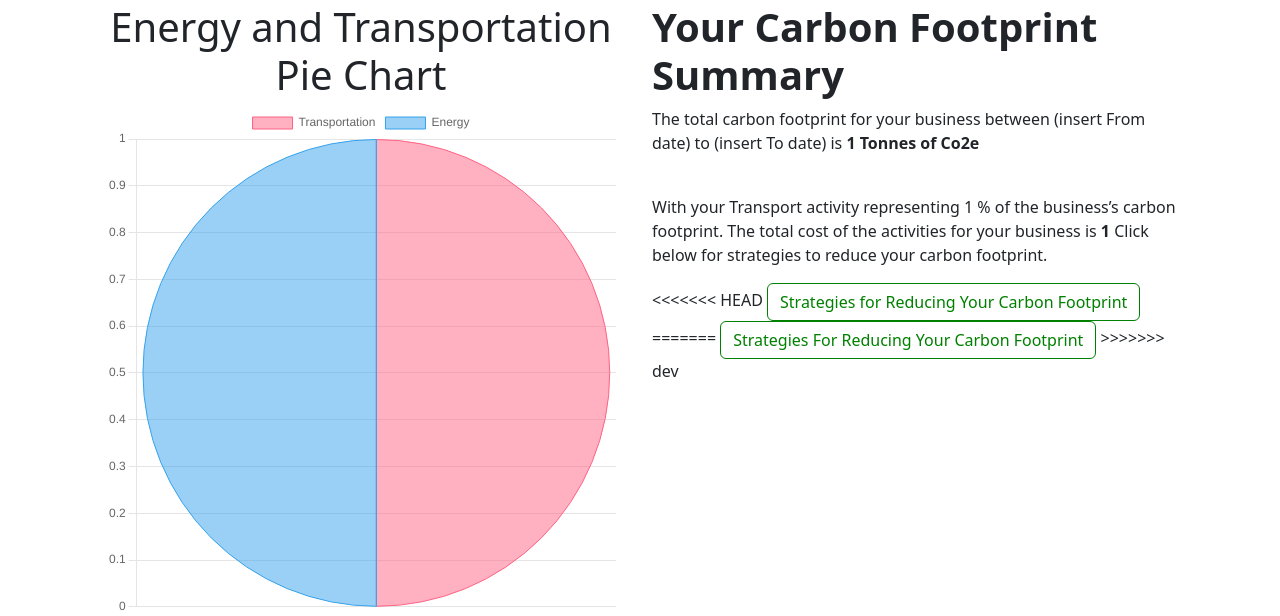
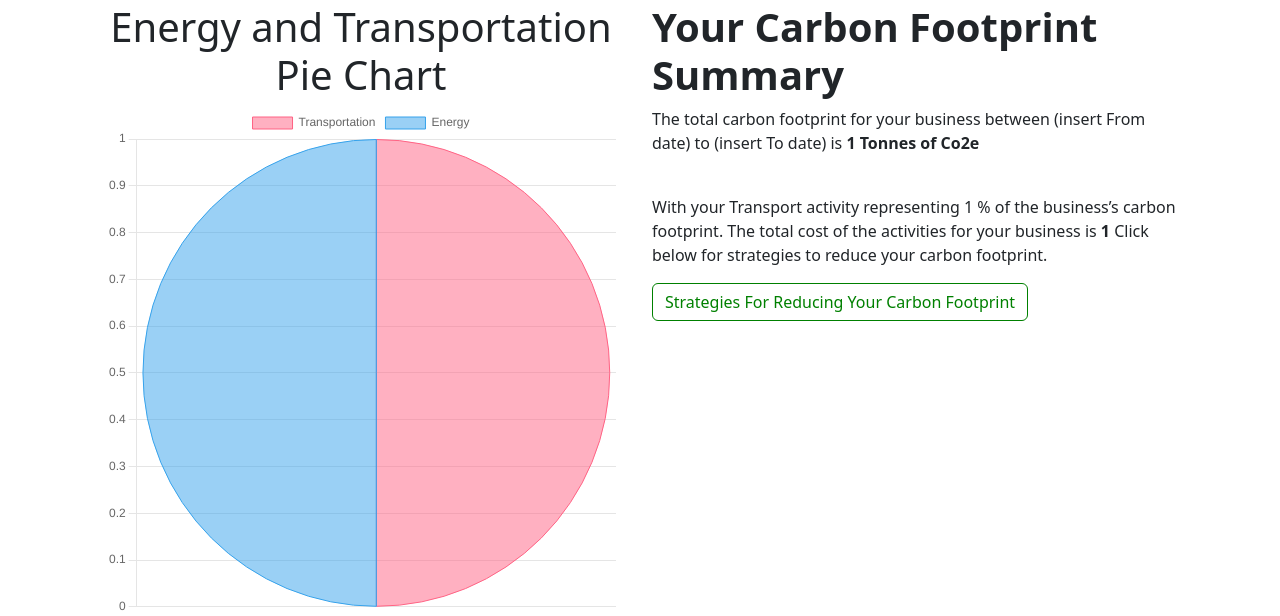
Before and after one commit to Te-mixx/Green-naija-sme, a Flask app: template flaskr/templates/result.html in a window 1280 px wide. Shown: the part 524-1140 px from the top of the page. Run offline with Flask 3, Linux system fonts and the light colour scheme; the template is opened without the code that fills it: most values are stand-ins (such as "Sample title", 1, 10 or a date in 2020); some libraries are stand-ins or nearby versions.

Commit message:
update punctuation

```diff
--- a/flaskr/templates/result.html
+++ b/flaskr/templates/result.html
@@ -33,11 +33,7 @@
                     {% else %}
                     <p>With your Transport activity representing {{ transport_percent }} % of the business’s carbon footprint. The total cost of the activities for your business is <strong> {{ total_price }}</strong>  Click below for strategies to reduce your carbon footprint.</p>
                     {% endif %}
-<<<<<<< HEAD
-                <a href="{{ url_for('strategies')}}" type="button" class="btn custom-primary-btn">Strategies for Reducing Your Carbon Footprint </a>
-=======
                 <a href="{{ url_for('strategies')}}" type="button" class="btn custom-primary-btn">Strategies For Reducing Your Carbon Footprint</a>
->>>>>>> dev
             </div>
 
         </div>
```
